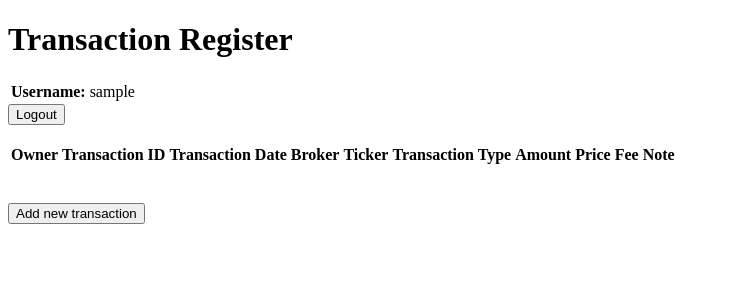
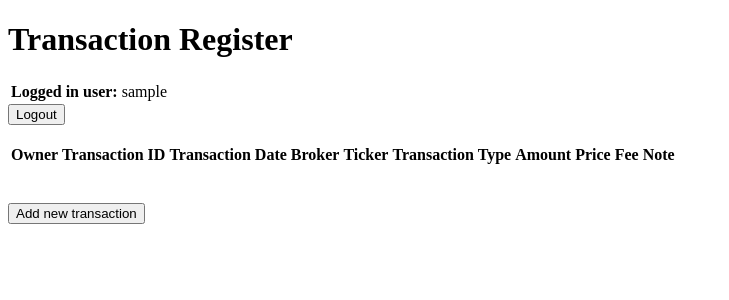
Before and after one commit to pasunmaa/CSBProject1, a Django app: page / in a window 1280 px wide. Shown: the top 300 px of the page, without its empty margins (0-729 px from the left). Run offline with Django 5.2, Linux system fonts and the light colour scheme; the visitor is signed in with stand-in values (Sample User, id 1); data comes from the database, SQL or seed files in the repository; data that the repository does not hold is empty.

Commit message:
add base.html to update view

```diff
--- a/webApp/templates/base.html
+++ b/webApp/templates/base.html
@@ -12,13 +12,10 @@
             {% if user.is_authenticated %}
             <table>
                 <tr>
-                <th style="text-align:left">Username: <td>{{user.username}}
+                <th style="text-align:left">Logged in user: <td>{{user.username}}
             </table>
             {% else %}
             <p>You are not logged in</p>
-            <!--
-            <a href="{% url 'login' %}">Log In</a>
-            -->
             {% endif %}
 
             {% block content %}
--- a/webApp/templates/update_view.html
+++ b/webApp/templates/update_view.html
@@ -1,3 +1,7 @@
+{% extends "base.html" %}
+
+{% block content %}
+
 <div class="main">
 	<!-- Create a Form -->
 	<form method="POST">
@@ -10,3 +14,5 @@
 		<input type="submit" value="Update">
 	</form>
 </div>
+
+{% endblock %}
```
